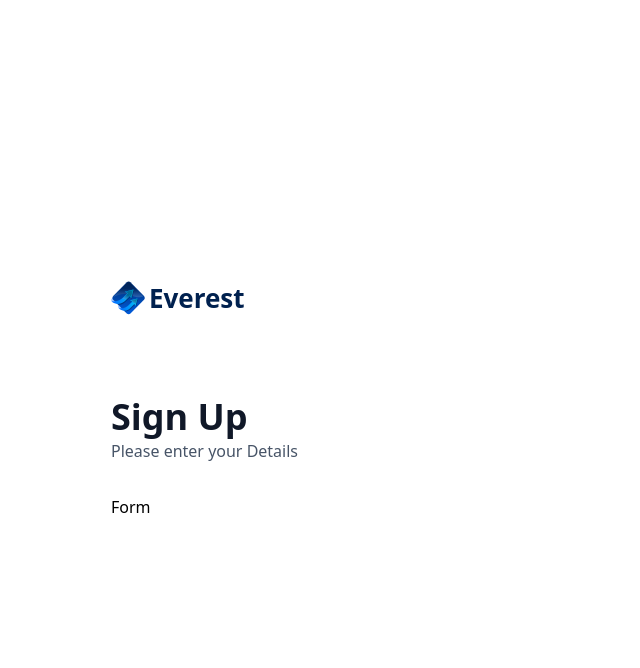
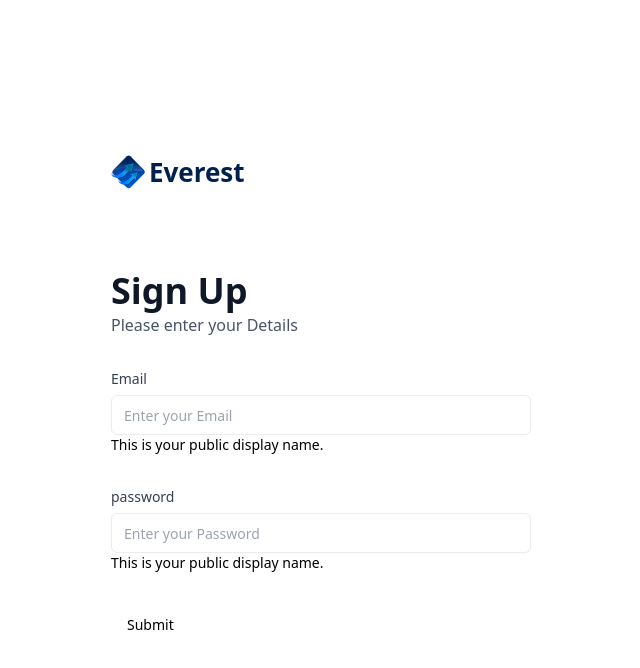
Before and after one commit to Jeffreyai7/mybankapp, a Next.js app: page /sign-in in a window 1280 px wide. Shown: the top 668 px of the page, without its empty margins (319-959 px from the left). Built offline with nearby package versions, Linux system fonts and the light colour scheme.

Commit message:
finish custominout component

```diff
--- a/components/AuthForm.tsx
+++ b/components/AuthForm.tsx
@@ -15,23 +15,21 @@ import {
   FormLabel,
   FormMessage,
 } from "@/components/ui/form";
-import { Input } from "@/components/ui/input";
-
-const formSchema = z.object({
-  username: z.string().min(8),
-});
+import CustomInput from "./CustomInput";
+import { authFormSchema } from "@/lib/utils";
 
 const AuthForm = ({ type }: { type: string }) => {
   const [user, setuser] = useState(null);
 
-  const form = useForm<z.infer<typeof formSchema>>({
-    resolver: zodResolver(formSchema),
+  const form = useForm<z.infer<typeof authFormSchema>>({
+    resolver: zodResolver(authFormSchema),
     defaultValues: {
-      username: "",
+      email: "",
+      password: "",
     },
   });
 
-  function onSubmit(values: z.infer<typeof formSchema>) {
+  function onSubmit(values: z.infer<typeof authFormSchema>) {
     // Do something with the form values.
     // ✅ This will be type-safe and validated.
     console.log(values);
@@ -63,7 +61,25 @@ const AuthForm = ({ type }: { type: string }) => {
       {user ? (
         <div className="flex flex-col gap-4">{/* {plaidlink acc} */}</div>
       ) : (
-        <>Form</>
+        <>
+          <Form {...form}>
+            <form onSubmit={form.handleSubmit(onSubmit)} className="space-y-8">
+              <CustomInput
+                control={form.control}
+                label={"Email"}
+                name={"email"}
+                placeholder={"Enter your Email"}
+              />
+              <CustomInput
+                control={form.control}
+                label={"password"}
+                name={"password"}
+                placeholder={"Enter your Password"}
+              />
+              <Button type="submit">Submit</Button>
+            </form>
+          </Form>
+        </>
       )}
     </section>
   );
--- /dev/null
+++ b/components/CustomInput.tsx
@@ -0,0 +1,47 @@
+import React from "react";
+import {
+  FormField,
+  FormLabel,
+  FormControl,
+  FormDescription,
+  FormMessage,
+} from "./ui/form";
+import { Input } from "./ui/input";
+import { Control } from "react-hook-form";
+import { z } from "zod";
+import { authFormSchema } from "@/lib/utils";
+
+interface CustomInputProps {
+  control: Control<z.infer<typeof authFormSchema>>;
+  name: "email" | "password";
+  label: string;
+  placeholder: string;
+}
+
+const CustomInput = ({
+  control,
+  name,
+  label,
+  placeholder,
+}: CustomInputProps) => {
+  return (
+    <FormField
+      control={control}
+      name={name}
+      render={({ field }) => (
+        <div className="form-item">
+          <FormLabel className="form-label">{label}</FormLabel>
+          <div className="flex w-full flex-col">
+            <FormControl>
+              <Input placeholder={placeholder} {...field} />
+            </FormControl>
+            <FormDescription>This is your public display name.</FormDescription>
+            <FormMessage />
+          </div>
+        </div>
+      )}
+    />
+  );
+};
+
+export default CustomInput;
--- a/lib/utils.ts
+++ b/lib/utils.ts
@@ -2,6 +2,7 @@
 import { type ClassValue, clsx } from "clsx";
 import qs from "query-string";
 import { twMerge } from "tailwind-merge";
+import { z } from "zod";
 
 export function cn(...inputs: ClassValue[]) {
   return twMerge(clsx(inputs));
@@ -193,3 +194,8 @@ export const getTransactionStatus = (date: Date) => {
 
   return date > twoDaysAgo ? "Processing" : "Success";
 };
+
+export const authFormSchema = z.object({
+  email: z.string().email(),
+  password: z.string().min(6),
+});
```
